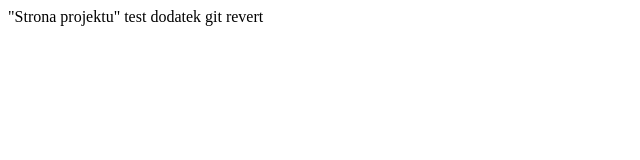
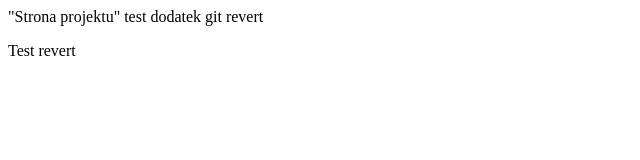
Before and after one commit to Raz0er/moje-pierwsze-repo, a plain HTML site: page index.html in a window 1280 px wide. Shown: the full height of the page, 0-640 px from the left. Drawn offline with Linux system fonts and the light colour scheme.

Commit message:
docs: update index.html

```diff
--- a/index.html
+++ b/index.html
@@ -2,3 +2,5 @@
 test
 
 dodatek git revert
+
+<p>Test revert</p>
```
